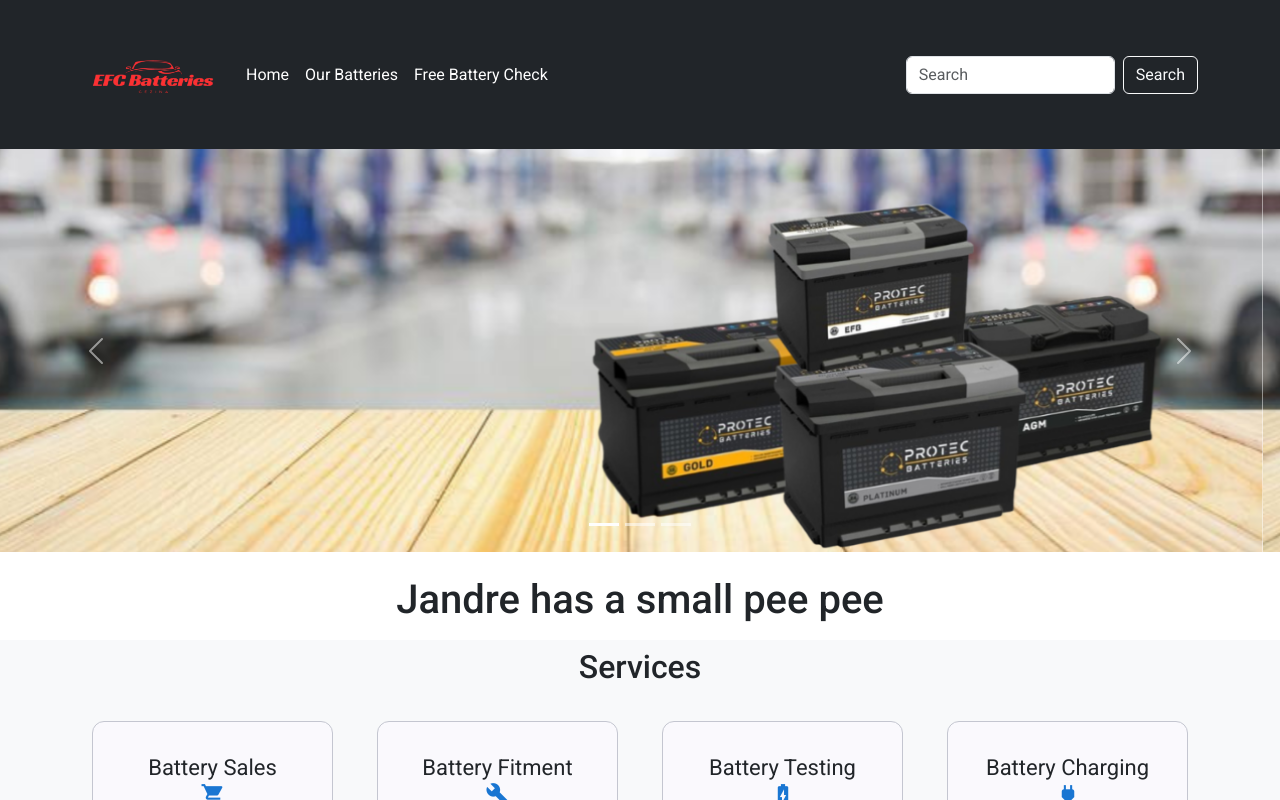
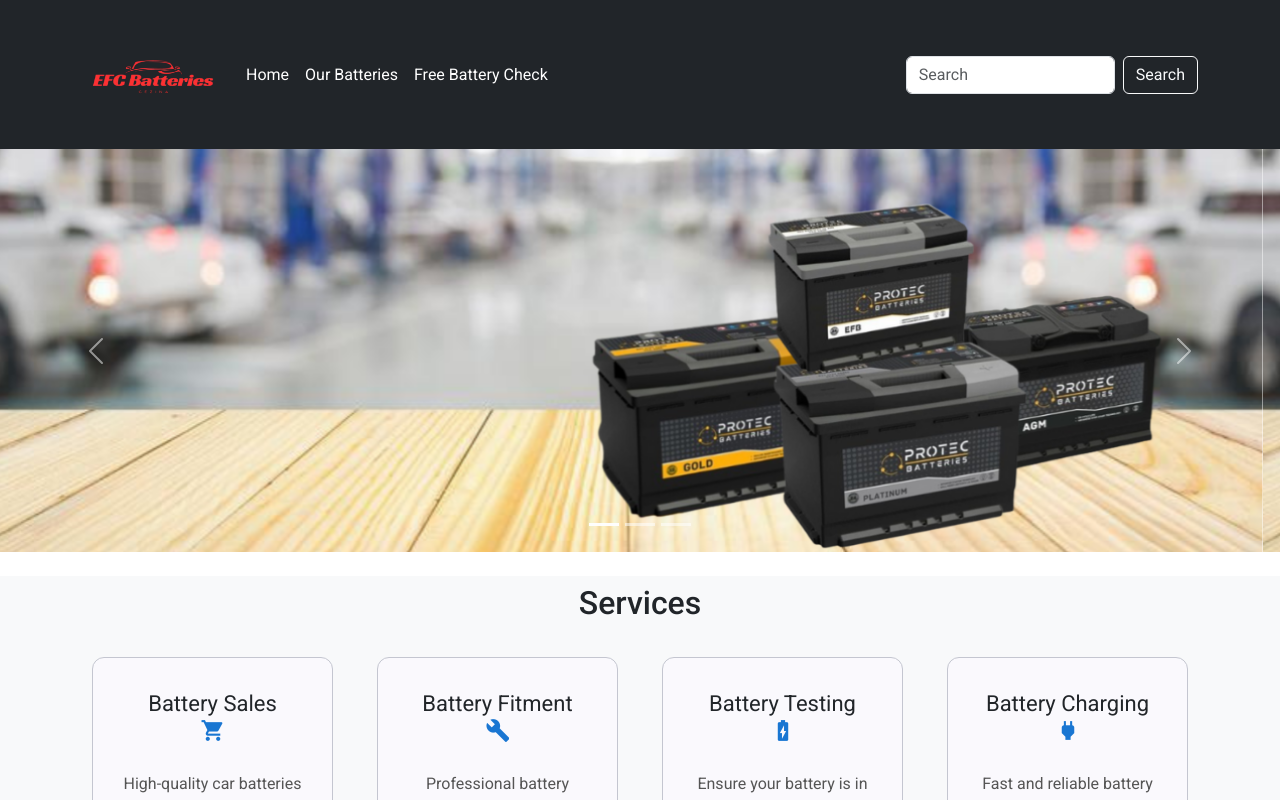
Before and after one commit to WhitelightningDev/EFC-Batteries, an Angular app: page / in a window 1280 px wide. Shown: the top 800 px of the page. Built offline with nearby package versions, Linux system fonts and the light colour scheme.

Commit message:
removed text

```diff
--- a/src/app/pages/home/home.component.html
+++ b/src/app/pages/home/home.component.html
@@ -42,7 +42,7 @@
       <span class="visually-hidden">Next</span>
     </button>
   </div>
-  <h1 class="text-center">Jandre has a small pee pee</h1>
+
 
   <!-- Catagory Cards -->
   <!-- <div class="album py-5 bg-body-tertiary">
```
